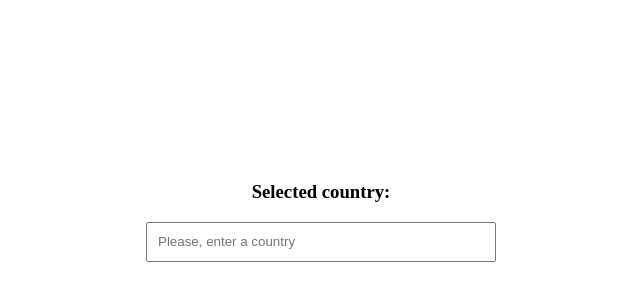
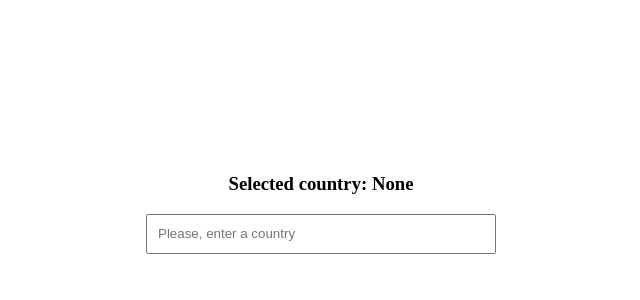
Before and after one commit to vkhrystych/ts-autocomplete, a React (Create React App) app: page / in a window 1280 px wide. Shown: the part 196-496 px from the top of the page, without its empty margins (319-959 px from the left). Built offline with nearby package versions, Linux system fonts and the light colour scheme.

Commit message:
Removed useless margins for body; Fixed text overlapping for result item

```diff
--- a/src/App.tsx
+++ b/src/App.tsx
@@ -34,7 +34,7 @@ function App() {
 
   return (
     <div className="app">
-      <h3>Selected country: {selectedCountry}</h3>
+      <h3>Selected country: {selectedCountry || "None"}</h3>
 
       <AutoComplete
         isLoading={isCountryListLoading}
--- a/src/components/AutoComplete/AutoComplete.scss
+++ b/src/components/AutoComplete/AutoComplete.scss
@@ -37,6 +37,9 @@ $autocomplete-height: 40px;
 
   &-result {
     padding: 5px 10px;
+    white-space: nowrap;
+    overflow: hidden;
+    text-overflow: ellipsis;
 
     &_empty {
       padding: 5px 10px;
--- /dev/null
+++ b/src/index.css
@@ -0,0 +1,4 @@
+body {
+  padding: 0;
+  margin: 0;
+}
--- a/src/index.tsx
+++ b/src/index.tsx
@@ -2,6 +2,8 @@ import React from "react";
 import ReactDOM from "react-dom/client";
 import App from "./App";
 import reportWebVitals from "./reportWebVitals";
+
+import "./index.css";
 
 const root = ReactDOM.createRoot(
   document.getElementById("root") as HTMLElement
```
